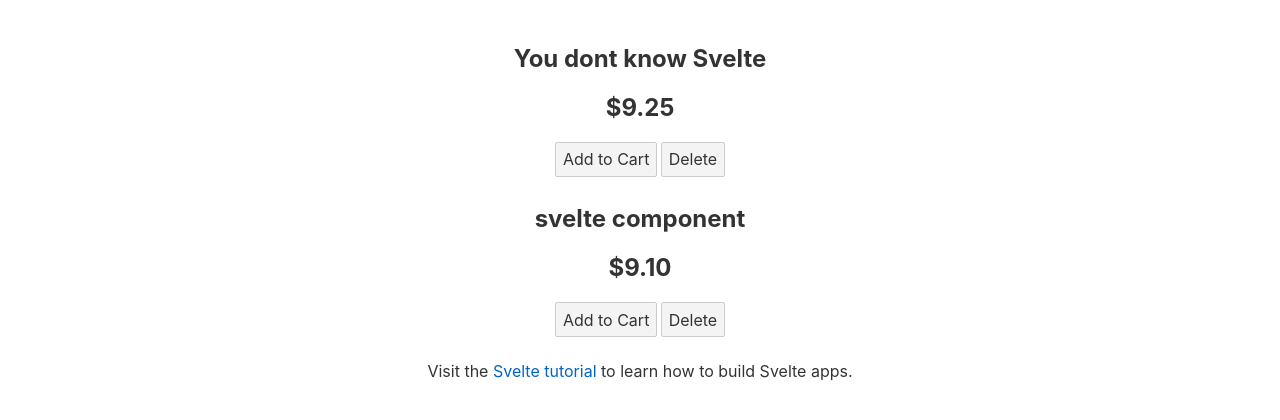
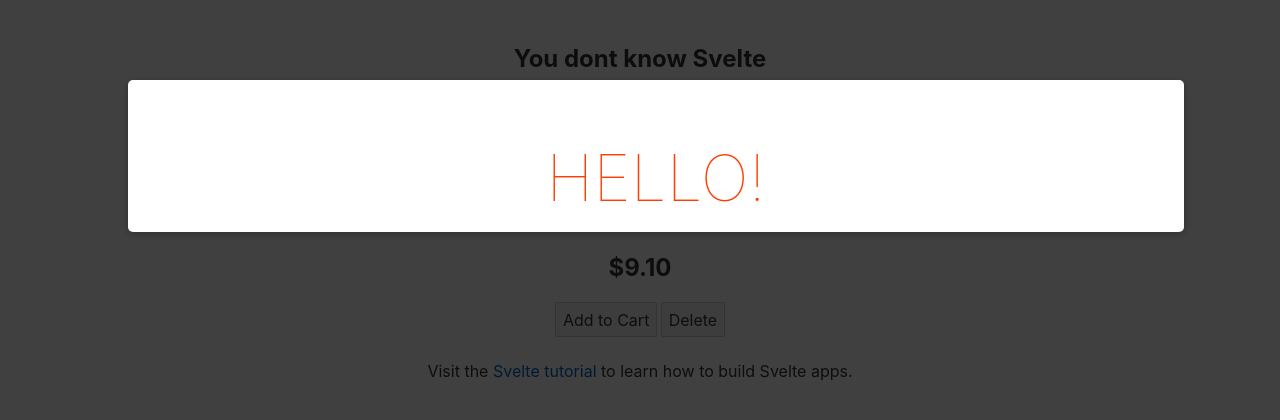
Before and after one commit to agungTuanany/svelte_course, a Svelte app in the folder diving_deeper_into_component/: page / in a window 1280 px wide. Shown: the top 420 px of the page. Built offline with nearby package versions, Linux system fonts and the light colour scheme.

Commit message:
Chapter_6: Diving deeper into component | Using HTML "slot" component

```diff
--- a/diving_deeper_into_component/src/App.svelte
+++ b/diving_deeper_into_component/src/App.svelte
@@ -1,5 +1,6 @@
 <script>
-    import Product from "./Product.svelte"
+    import Product  from "./Product.svelte"
+    import Modal    from "./UI/Modal.svelte"
 
     const products = [
         {
@@ -59,5 +60,10 @@
             on:delete="{deleteProduct}"
             />
     {/each}
+
+    <Modal>
+        <h1>Hello!</h1>
+        <p>Using HTML slot component</p>
+    </Modal>
     <p>Visit the <a href="https://svelte.dev/tutorial">Svelte tutorial</a> to learn how to build Svelte apps.</p>
 </main>
--- /dev/null
+++ b/diving_deeper_into_component/src/UI/Modal.svelte
@@ -0,0 +1,35 @@
+<script>
+</script>
+<style>
+    .backdrop {
+        position: fixed;
+        top: 0;
+        left: 0;
+        width: 100%;
+        height: 100vh;
+        background: rgba(0, 0, 0, 0.75);
+        z-index: 10;
+    }
+
+    .modal {
+        padding: 1rem;
+        position: fixed;
+        top: 10vh;
+        left: 10%;
+        width: 80%;
+        max-height: 15vh;
+        background: white;
+        border-radius: 5px;
+        z-index: 100;
+        box-shadow: 0 2px 8px rgba(0, 0, 0, 0.26);
+        overflow: scroll;
+    }
+
+    header {
+        border-bottom: 1px solid #ccc;
+    }
+</style>
+<div class="backdrop"></div>
+<div class="modal">
+    <slot />
+</div>
```
Lines whose indentation alone changed are shown as unchanged.
